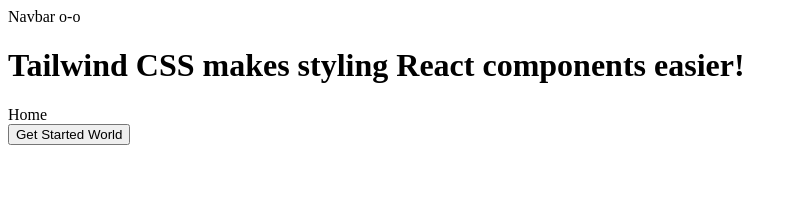
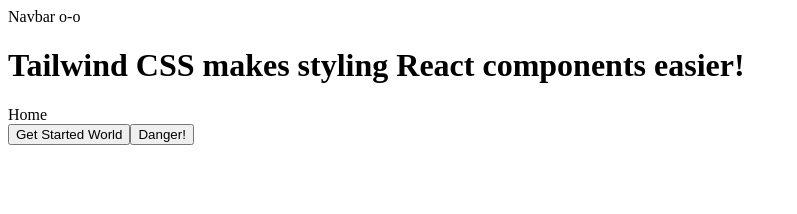
Before and after one commit to peicasey/TAMUHack23, a React (Create React App) app: page / in a window 1280 px wide. Shown: the top 214 px of the page, without its empty margins (0-797 px from the left). Built offline with nearby package versions, Linux system fonts and the light colour scheme; the HTML template or start-up script is replaced by a standard one.

Commit message:
test button again

```diff
--- a/src/App.js
+++ b/src/App.js
@@ -4,7 +4,7 @@
 // import Add_Items from "./components/Add_Items";
 import Home from "./components/Home";
 // import Result from "./components/Result";
-
+import { Button } from 'reactstrap';
 import React from 'react';
 
 function App() {
@@ -20,6 +20,7 @@
       <button className="bg-black text-white p-2.5 w-fit mt-9 ">
         Get Started {value}
       </button>
+      <Button color="danger">Danger!</Button>
       </div>
     </div>
   );
```
